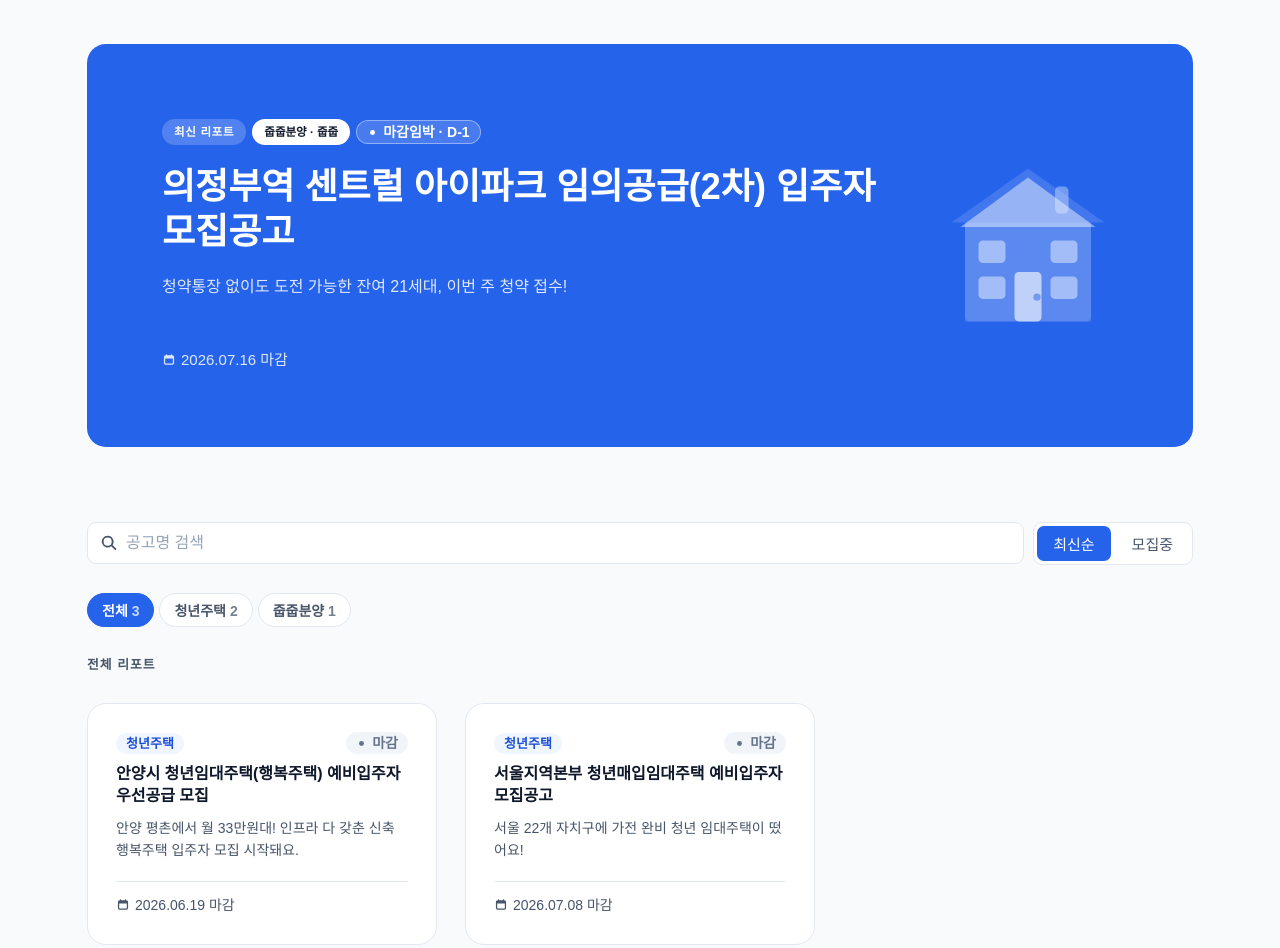
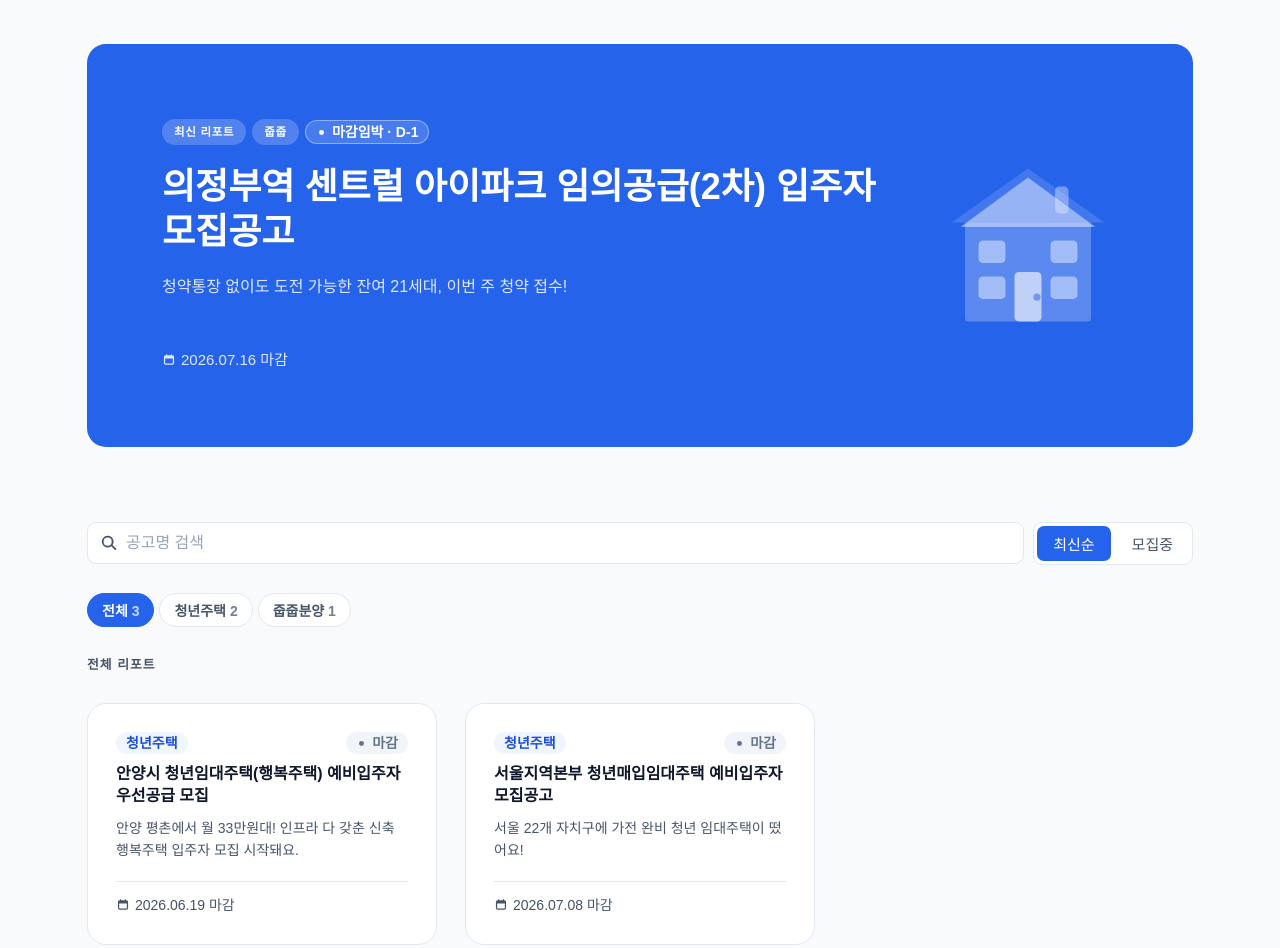
Before and after one commit to NFmkt/notice-report, a plain HTML site: page index.html in a window 1280 px wide. Shown: the part 253-1201 px from the top of the page. Drawn offline with Linux system fonts and the light colour scheme; a web font is replaced by a local one.

Commit message:
채널 배지 표시 개선: category만 표시 + 배지 스타일 일관성
카테고리(줍줍/민간임대)가 있으면 "줍줍분양 · 줍줍" 대신 "줍줍"만 표시.
히어로 채널배지를 최신리포트 배지와 동일한 톤(반투명 흰배경)으로,
그리드 채널배지 폰트사이즈를 상태배지와 통일(14px).

```diff
--- a/css/styles.css
+++ b/css/styles.css
@@ -1782,12 +1782,18 @@ a:focus-visible {
 /* ── 채널 배지 ── */
 .channel-badge {
   display: inline-flex; align-items: center; gap: 4px;
-  font-size: 13px; font-weight: 700; line-height: 1;
+  font-size: 14px; font-weight: 700; line-height: 1;
   padding: 4px 10px; border-radius: 999px;
 }
 .channel-badge--youth   { background: var(--accent-light); color: var(--accent-dark); }
 .channel-badge--bunyang { background: var(--teal-light); color: var(--teal); }
-.hero-channel-badge { background: #fff; color: var(--text-primary); font-size: 0.72rem; font-weight: 700; padding: 4px 12px; border-radius: 999px; }
+.hero-channel-badge {
+  display: inline-block;
+  background: rgba(255,255,255,0.2); color: #fff;
+  font-size: 0.72rem; font-weight: 700;
+  padding: 4px 12px; border-radius: 999px;
+  letter-spacing: 0.06em; text-transform: uppercase;
+}
 
 /* ── 상태 배지 ── */
 .status-badge {
--- a/index.html
+++ b/index.html
@@ -120,14 +120,13 @@
       '줍줍분양': { cls: 'bunyang', label: '줍줍분양' }
     };
     function channelMeta(ch) { return CH_META[ch] || { cls: 'youth', label: ch || '청년주택' }; }
-    function channelCatSuffix(r) { return r.category ? ' · ' + esc(r.category) : ''; }
+    function channelLabel(r) { var m = channelMeta(r.channel); return r.category || m.label; }
     function channelBadgeHTML(r) {
       var m = channelMeta(r.channel);
-      return '<span class="channel-badge channel-badge--' + m.cls + '">' + esc(m.label) + channelCatSuffix(r) + '</span>';
+      return '<span class="channel-badge channel-badge--' + m.cls + '">' + esc(channelLabel(r)) + '</span>';
     }
     function heroChannelBadgeHTML(r) {
-      var m = channelMeta(r.channel);
-      return '<span class="hero-channel-badge">' + esc(m.label) + channelCatSuffix(r) + '</span>';
+      return '<span class="hero-channel-badge">' + esc(channelLabel(r)) + '</span>';
     }
 
     var ALL = [];
--- a/reports/20260714-의정부역-센트럴아이파크-임의공급2차.json
+++ b/reports/20260714-의정부역-센트럴아이파크-임의공급2차.json
@@ -2,7 +2,7 @@
   "meta": {
     "title": "청약통장 없이 무순위 줍줍! 의정부 센트럴 아이파크 총 21호 모집",
     "subtitle": "",
-    "badge": "줍줍분양 공고 분석",
+    "badge": "줍줍분양",
     "publishedAt": "26.07.14",
     "slug": "20260714-의정부역-센트럴아이파크-임의공급2차",
     "sourceUrl": "https://gobang-bunyang-nf1.vercel.app/p/apt-2026940149",
```
